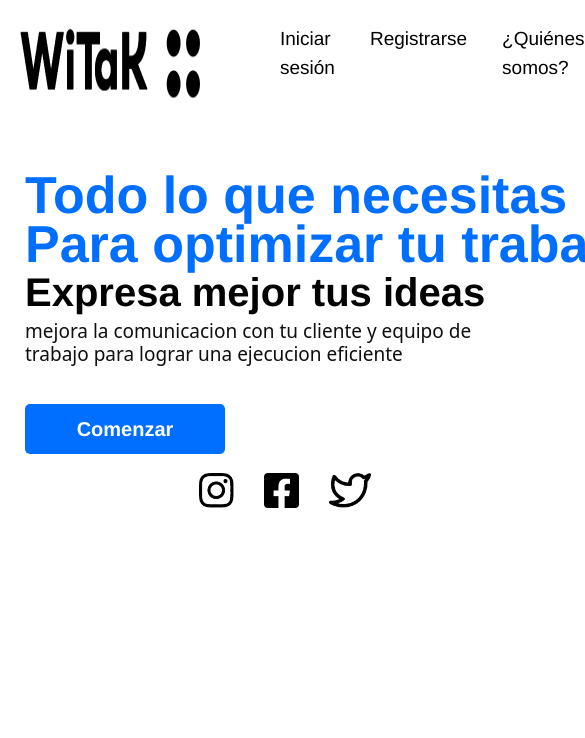
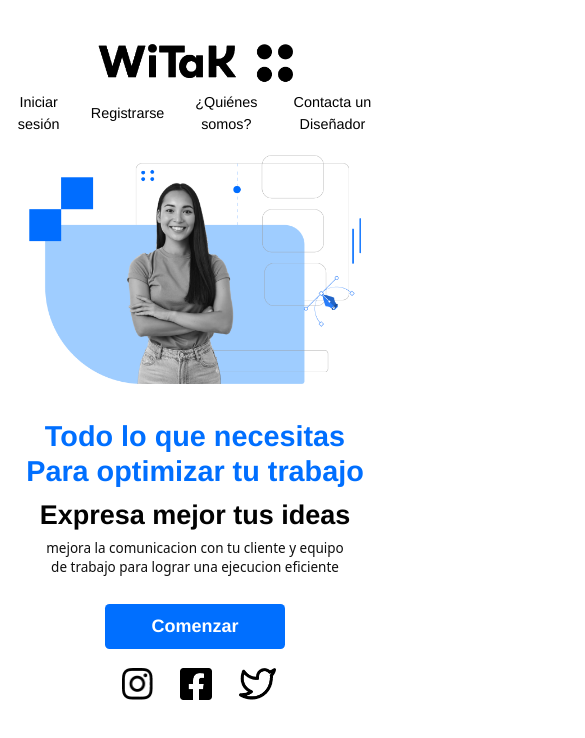
Before and after one commit to dan29reyes/witak-app, a React (Create React App) app: page / in a window 390 px wide. Shown: the top 738 px of the page, 585 px wide, since content can reach past the window. Built offline with nearby package versions, Linux system fonts and the light colour scheme.

Commit message:
avance home responsive

```diff
--- a/src/components/BoardList.jsx
+++ b/src/components/BoardList.jsx
@@ -108,16 +108,16 @@
     }
   };
 
-  const menuModalStyle = {
-    position: 'absolute',
-    top: '0',
-    left: '0',
-    width: '20%',
-  };
+  const menuModalStyles = {
+    position: "absolute",
+    top: "-4%",
+    left: "0%",
+    width: "100%",
+  }
 
   return (
     <div className="board-main-container">
-      <Modal isOpen={menuModal} style={menuModalStyle} backdrop={true} keyboard={true}>
+      <Modal isOpen={menuModal} style={menuModalStyles} backdrop={true} keyboard={true}>
         <div ref={modalRef}>
           <ModalHeader style={{ borderBottom: '1px solid' }}>
             <div>
@@ -127,7 +127,7 @@
               </Link>
             </div>
           </ModalHeader>
-          <ModalBody>
+          <ModalBody style={{marginBottom:"164%"}}>
             <div style={{ marginBottom: '25px' }}>
               <Link to="/Tablero" style={{ color: 'black', textDecoration: 'none' }}>
                 <img src={taskIcon} alt="" style={{ height: '40px', width: '35px', marginRight: '15px' }} />
@@ -135,7 +135,7 @@
               </Link>
             </div>
             <div>
-              <Link to="/Formularios" style={{ color: 'black', textDecoration: 'none' }}>
+              <Link to="/Formularios" style={{ color: 'black', textDecoration: 'none', marginBottom: '100vh'}}>
                 <img src={formIcon} alt="" style={{ height: '40px', width: '35px', marginRight: '15px' }} />
                 <label className="navigation-text">Formulario</label>
               </Link>
@@ -144,13 +144,11 @@
         </div>
       </Modal>
       <div className="board-main-header">
-        <button
-          style={{ background: "none", border: "none", padding: "0", cursor: "pointer", marginRight: "0.8%", marginLeft: "0.5%" }}
-          onClick={() => setmenuModal(true)}>
-          <img src={menuImg} style={{ height: "20px" }} alt="" />
+        <button className="menu-button" onClick={() => setmenuModal(true)}>
+          <img src={menuImg} className="menu-image" alt="" />
         </button>
         <Link to="/Inicio">
-          <img style={{ height: "40px" }} src={group2} alt="" />
+          <img className="logo-witak-head" src={group2} alt="" />
         </Link>
         <div style={{ marginLeft: "auto", display: "flex", alignItems: "center", marginRight: "3%"}}>
           <button style={{ background: "none", border: "none", padding: "0", cursor: "pointer" }}>
--- a/src/components/Home.jsx
+++ b/src/components/Home.jsx
@@ -17,7 +17,7 @@
                 </div>
             </div>
             <div className="home-body animated-element">
-                <div style={{marginTop:"10%"}}>
+                <div className="columna-texto">
                     <h1 className="home-text-1">Todo lo que necesitas</h1>
                     <h1 className="home-text-1">Para optimizar tu trabajo</h1>
                     <h2 className="home-text-2">Expresa mejor tus ideas</h2>
@@ -29,7 +29,7 @@
                         <button className="home-comenzar">Comenzar</button>
                     </Link>
                 </div>
-                <img src={chicaHome} alt="" className="home-image" style={{width:"45%", marginTop:"1%"}}/>
+                <img src={chicaHome} alt="" className="home-image"/>
             </div>
             <div className="home-footer">
                 <Link to="https://www.instagram.com/witak.co/">
--- a/src/styles/CSS/BoardList.css
+++ b/src/styles/CSS/BoardList.css
@@ -11,22 +11,7 @@
   align-items: center;
   background-color: #006fff;
   width: 100%;
-  height: 8vh;
-}
-
-.modal-label{
-  font-family: var(--font-family-montserrat);
-  margin-top: 2.5%;
-}
-
-.modal-input{
-  font-family: var(--font-family-montserrat);
-  color: rgb(138, 138, 138);
-  font-size: "15px";
-}
-
-.informacion-header{
-  border-bottom: 1px solid #4e4e4e;
+  height: 9vh;
 }
 
 .board-main-body{
@@ -46,13 +31,46 @@
   z-index: 1;
 }
 
+.menu-button{
+  background: none;
+  border: none;
+  cursor: "pointer";
+  margin-right: 0.8%;
+  margin-left: 0.5%;
+}
+
+.menu-image{
+  height: 1.6rem;
+}
+
+.logo-witak-head{
+  height: 3.5rem;
+  margin-left: 1.5%;
+  margin-top: 5%;
+}
+
+.modal-label{
+  font-family: var(--font-family-montserrat);
+  margin-top: 2.5%;
+}
+
+.modal-input{
+  font-family: var(--font-family-montserrat);
+  color: rgb(138, 138, 138);
+  font-size: "15px";
+}
+
+.informacion-header{
+  border-bottom: 1px solid #4e4e4e;
+}
+
 .create-board-button {
   display: flex;
   color: var(--blue-ribbon);
   background-color: white;
   border: none;
   margin-bottom: 4%;
-  padding: 10px 20px;
+  padding: 1px 20px;
   font-size: 20px;
   cursor: pointer;
   align-self: flex-start
@@ -60,10 +78,10 @@
 
 .create-board-button h3{
   font-family: var(--font-family-montserrat);
-  font-weight: 300;
-  font-size: 20px;
+  font-weight: 250;
+  font-size: 18px;
   margin-right: 8px;
-  margin: 10px;
+  margin: 12px;
 }
 
 .div-create-board{
@@ -114,6 +132,8 @@
   justify-content: center;
   height:fit-content;
   padding: 3%;
+  border: 0.5px solid #4e4e4e;
+  border-radius: 0 0 15px 15px;
 }
 
 .board-card{
@@ -127,6 +147,7 @@
   padding-left: 5%;
   font-weight: 600;
   margin: 3%;
+  cursor: pointer;
 }
 
 .name-user{
@@ -165,3 +186,20 @@
   --font-family-montserrat: "Montserrat", Helvetica;
   --font-family-montserrat-medium: "Montserrat-Medium", Helvetica;
 }
+
+@media (max-width: 728px){
+  .name-user{
+    font-size: 24px;
+  }
+  .description-tablero{
+    font-size: 14px;
+  }
+  .lista-boards{
+    flex-direction: column;
+    align-items: center;
+  }
+  .board-list-card{
+    margin-top: 3%;
+    margin-bottom: 5%;
+  }
+}
--- a/src/styles/CSS/Home.css
+++ b/src/styles/CSS/Home.css
@@ -10,6 +10,15 @@
 .home-body{
     display: flex;
     flex-direction: row;
+}
+
+.columna-texto{
+    margin-top: 10%;
+}
+
+.home-image{
+    width:45%;
+    margin-top: 1%;
 }
 
 .home-footer {
@@ -127,3 +136,86 @@
 .witak-logo-home {
     animation-delay: 0.5s;
 }
+
+@media (max-width: 728px){
+    .home-container{
+        flex-direction:column;
+        align-items: center;
+        width: 100%;
+        zoom: 90%;
+    }
+    .home-header{
+        flex-direction:column;
+        align-items: center;
+        width: 100%;
+    }
+    .witak-logo-home{
+        width: 50%;
+        margin-top: 10%;
+        padding: 0%;
+    }
+    .links-home {
+        display: flex;
+        flex-direction: row;
+        justify-content: center;
+        margin: 0px;
+        text-align: center;
+        align-items: center;
+        transition: 0.5s;
+    }
+    .home-link-style {
+        text-decoration: none;
+        color: black;
+        font-family: var(--home-font-family-helvetica-regular);
+        font-size: 16px;
+        font-style: normal;
+        font-weight: 400;
+        margin: 0 15px;
+    }
+    .home-link-style:not(:last-child) {
+        margin-right: 15px;
+    }
+    .home-body{
+        flex-direction:column-reverse;
+        align-content: center;
+        height: 100%;
+        width: fit-content;
+    }
+
+    .home-text-1{
+        font-size: 32px;
+        line-height: 31px;
+        transform: none;
+    }
+    .home-text-2{
+        font-size: 30px;
+        line-height: 31px;
+        margin: 10px 0px 0px 0px;
+        transform: none;
+    }
+    .home-text-3{
+        font-size: 15px;
+        line-height: 21px;
+        margin: 10px 0px 20px 0px;
+        align-self: center;
+        text-align: center;
+        transform: none;
+    }
+    .home-comenzar{
+        transform: none;
+    }
+    .home-image {
+        width: 85%;
+        margin: 5% auto 0 auto;
+        display: block; /* Add display: block to override the default inline behavior */
+      }
+    .columna-texto{
+        display: flex;
+        flex-direction: column;
+        align-items: center;
+    }
+    .home-footer{
+        justify-content: center;
+        margin-bottom: 5%;
+    }
+}
```
